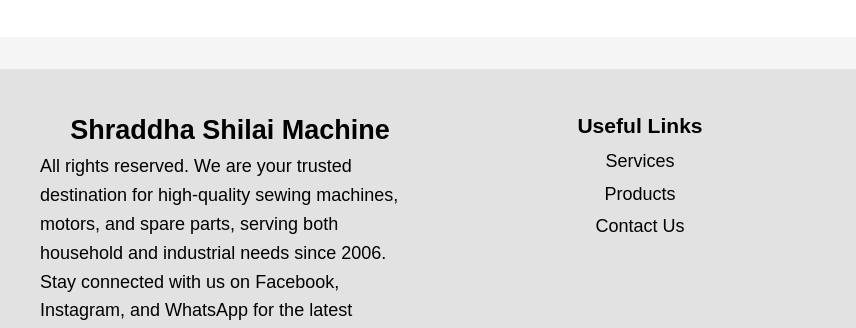
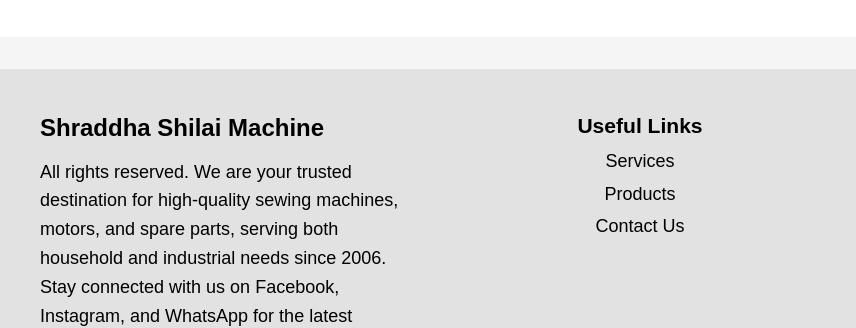
Before and after one commit to Pooja-36-oss/ssm, a website: page public/index.html in a window 1280 px wide. Shown: the part 4073-4401 px from the top of the page, 0-856 px from the left. Drawn offline with Linux system fonts and the light colour scheme; grey boxes are pictures that could not be loaded.

Commit message:
Update index.html

```diff
--- a/public/index.html
+++ b/public/index.html
@@ -230,7 +230,7 @@
   <footer>
     <div class="footer-content">
       <div class="footer-about">
-        <h2>Shraddha Shilai Machine</h2>
+        <h3>Shraddha Shilai Machine</h3>
         <p>
         All rights reserved. We are your trusted destination for high-quality sewing machines, motors, and spare parts,
                       serving both household and industrial needs since 2006.
```
